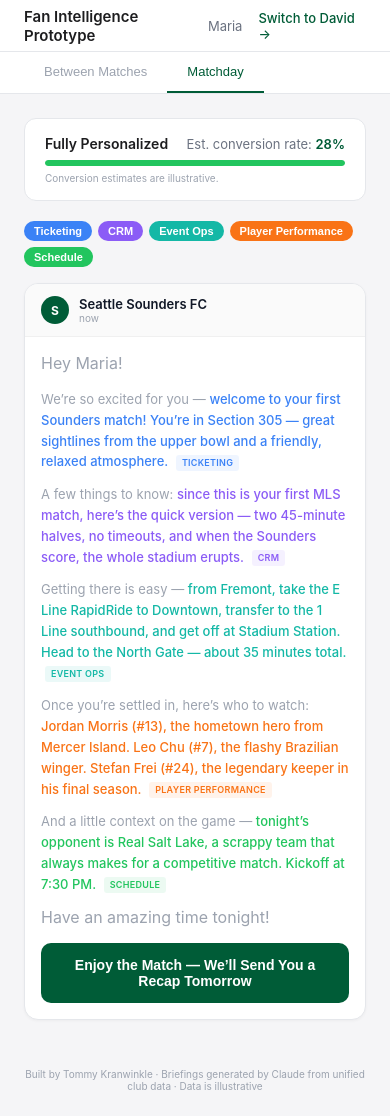
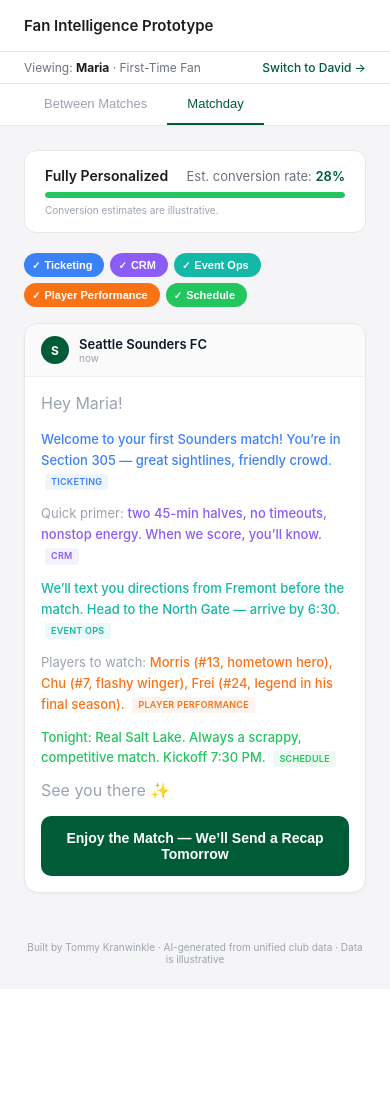
Before and after one commit to Tkranwin/fan-intelligence-prototype, a Flask app: page /briefing/maria in a window 390 px wide. After the commit the page ends 963 px from the top, so only its background shows below. Run offline with Flask 3, Linux system fonts and the light colour scheme.

Commit message:
Polish: mobile UX, Maria SMS brevity, per-mode conversions, copy cleanup
- Tighten landing page mobile spacing so persona cards visible without scroll
- Add checkmark indicators to mobile toggle pills for clear tap affordance
- Move persona switcher to dedicated bar below nav with breathing room
- Shorten Maria SMS sentences to 1-2 lines each, replace transit directions
- Per-mode conversion rates: David between 8%, matchday 4%, Maria matchday 28%, between 14%
- Remove Claude branding from all footers
- Trim framing paragraph copy

Co-Authored-By: Claude Opus 4.6 (1M context) <noreply@anthropic.com>

```diff
--- a/app.py
+++ b/app.py
@@ -319,90 +319,90 @@ BRIEFING_SENTENCES = {
         "matchday": {
             "subject": "Your matchday guide",
             "greeting": "Hey Maria!",
-            "closing": "Have an amazing time tonight!",
+            "closing": "See you there \u2728",
             "segments": [
                 {
-                    "bridge": "We\u2019re so excited for you \u2014 ",
+                    "bridge": "",
                     "source": "Ticketing",
                     "color": "#3b82f6",
-                    "personalized": "welcome to your first Sounders match! You\u2019re in Section 305 \u2014 great sightlines from the upper bowl and a friendly, relaxed atmosphere.",
-                    "generic": "welcome to Lumen Field for tonight\u2019s Sounders match.",
+                    "personalized": "Welcome to your first Sounders match! You\u2019re in Section 305 \u2014 great sightlines, friendly crowd.",
+                    "generic": "Welcome to Lumen Field for tonight\u2019s match.",
                 },
                 {
-                    "bridge": "A few things to know: ",
+                    "bridge": "Quick primer: ",
                     "source": "CRM",
                     "color": "#8b5cf6",
-                    "personalized": "since this is your first MLS match, here\u2019s the quick version \u2014 two 45-minute halves, no timeouts, and when the Sounders score, the whole stadium erupts.",
-                    "generic": "enjoy tonight\u2019s match. Visit soundersfc.com for more info.",
+                    "personalized": "two 45-min halves, no timeouts, nonstop energy. When we score, you\u2019ll know.",
+                    "generic": "enjoy tonight\u2019s match.",
                 },
                 {
-                    "bridge": "Getting there is easy \u2014 ",
+                    "bridge": "",
                     "source": "Event Ops",
                     "color": "#14b8a6",
-                    "personalized": "from Fremont, take the E Line RapidRide to Downtown, transfer to the 1 Line southbound, and get off at Stadium Station. Head to the North Gate \u2014 about 35 minutes total.",
-                    "generic": "Lumen Field is accessible by light rail at Stadium Station.",
+                    "personalized": "We\u2019ll text you directions from Fremont before the match. Head to the North Gate \u2014 arrive by 6:30.",
+                    "generic": "Lumen Field is at Stadium Station on the light rail.",
                 },
                 {
-                    "bridge": "Once you\u2019re settled in, here\u2019s who to watch: ",
+                    "bridge": "Players to watch: ",
                     "source": "Player Performance",
                     "color": "#f97316",
-                    "personalized": "Jordan Morris (#13), the hometown hero from Mercer Island. Leo Chu (#7), the flashy Brazilian winger. Stefan Frei (#24), the legendary keeper in his final season.",
-                    "generic": "check out tonight\u2019s starting lineup at soundersfc.com.",
+                    "personalized": "Morris (#13, hometown hero), Chu (#7, flashy winger), Frei (#24, legend in his final season).",
+                    "generic": "check the starting lineup at soundersfc.com.",
                 },
                 {
-                    "bridge": "And a little context on the game \u2014 ",
+                    "bridge": "",
                     "source": "Schedule",
                     "color": "#22c55e",
-                    "personalized": "tonight\u2019s opponent is Real Salt Lake, a scrappy team that always makes for a competitive match. Kickoff at 7:30 PM.",
-                    "generic": "kickoff is at 7:30 PM.",
+                    "personalized": "Tonight: Real Salt Lake. Always a scrappy, competitive match. Kickoff 7:30 PM.",
+                    "generic": "Kickoff is at 7:30 PM.",
                 },
             ],
             "cta": {
-                "personalized": "Enjoy the Match \u2014 We\u2019ll Send You a Recap Tomorrow",
-                "generic_finance_off": "Visit soundersfc.com for More",
-                "generic_ticketing_off": "Visit soundersfc.com for More",
+                "personalized": "Enjoy the Match \u2014 We\u2019ll Send a Recap Tomorrow",
+                "generic_finance_off": "Visit soundersfc.com",
+                "generic_ticketing_off": "Visit soundersfc.com",
                 "generic_multiple_off": "Visit soundersfc.com",
             },
         },
         "between": {
             "subject": "Your match recap",
             "greeting": "Hey Maria!",
-            "closing": "We\u2019d love to see you there.",
+            "closing": "Hope to see you there \u26bd",
             "segments": [
                 {
-                    "bridge": "What a first match \u2014 ",
+                    "bridge": "",
                     "source": "Ticketing",
                     "color": "#3b82f6",
-                    "personalized": "a 3-0 win! Not a bad way to start. You picked a great seat in Section 305 for seeing the full flow of the game.",
-                    "generic": "thanks for attending a recent Sounders match.",
+                    "personalized": "3-0 win for your first match! Section 305 was a great pick.",
+                    "generic": "Thanks for attending a recent match.",
                 },
                 {
-                    "bridge": "One moment worth knowing more about: ",
+                    "bridge": "One to know: ",
                     "source": "Player Performance",
                     "color": "#f97316",
-                    "personalized": "that goal from Jordan Morris in the 23rd minute was his 103rd for the club \u2014 he grew up 15 minutes away in Mercer Island and chose to stay home instead of playing in Europe.",
-                    "generic": "the Sounders have several exciting players to follow.",
+                    "personalized": "that Morris goal was his 103rd for the club. He grew up 15 min away and chose to stay home over Europe.",
+                    "generic": "the Sounders have exciting players to follow.",
                 },
                 {
-                    "bridge": "Here\u2019s something fun to follow \u2014 ",
+                    "bridge": "",
                     "source": "CRM",
                     "color": "#8b5cf6",
-                    "personalized": "since you\u2019re new to Seattle, the Sounders are woven into the city. Leo Chu has been documenting his own Seattle exploration on social media \u2014 following along is a fun way to get to know both the team and your new home.",
-                    "generic": "follow the Sounders on social media for updates.",
+                    "personalized": "Since you\u2019re new to Seattle \u2014 follow Leo Chu on social. He\u2019s been exploring the city and it\u2019s a fun way to get into the team.",
+                    "generic": "Follow the Sounders on social media.",
                 },
                 {
-                    "bridge": "Ready for round two? ",
+                    "bridge": "Next up: ",
                     "source": "Schedule",
                     "color": "#22c55e",
-                    "personalized": "The next home match is April 12 vs Portland Timbers \u2014 the biggest rivalry in MLS. Saturday night, 7 PM kickoff, and the atmosphere will be unlike anything you\u2019ve experienced.",
-                    "generic": "Check soundersfc.com for the upcoming schedule.",
+                    "personalized": "April 12 vs Portland \u2014 biggest rivalry in MLS. Saturday night, 7 PM. The atmosphere will be unreal.",
+                    "generic": "Check soundersfc.com for the schedule.",
                 },
                 {
-                    "bridge": "And the best part \u2014 ",
+                    "bridge": "",
                     "source": "Finance",
                     "color": "#14b8a6",
-                    "personalized": "tickets in Section 305, right where you sat, are available for $38. Only 3 seats left.",
-                    "generic": "tickets available at soundersfc.com.",
+                    "personalized": "Section 305 seats (right where you sat): $38. Only 3 left.",
+                    "generic": "Tickets at soundersfc.com.",
                 },
             ],
             "cta": {
--- a/templates/briefing.html
+++ b/templates/briefing.html
@@ -29,6 +29,21 @@
     .nav-persona { color: #6b7280; }
     .nav-switch { color: #005C37; text-decoration: none; font-weight: 500; }
     .nav-switch:hover { color: #00804d; }
+
+    /* --- PERSONA BAR --- */
+    .persona-bar {
+      background: #ffffff; border-bottom: 1px solid #e5e7eb;
+      padding: 8px 24px; display: flex; align-items: center; justify-content: space-between;
+      flex-wrap: wrap; gap: 4px;
+    }
+    .persona-bar-info { font-size: 12px; color: #6b7280; }
+    .persona-bar-info strong { color: #1d1d1f; }
+    .persona-bar-switch { font-size: 12px; color: #005C37; text-decoration: none; font-weight: 500; }
+    .persona-bar-switch:hover { color: #00804d; }
+    .desktop-only { display: flex; }
+    @media (max-width: 768px) {
+      .desktop-only { display: none; }
+    }
 
     /* --- TABS --- */
     .tabs {
@@ -175,10 +190,15 @@
       flex-wrap: wrap; gap: 6px;
     }
     .pill-btn {
-      font-size: 11px; font-weight: 600; padding: 4px 10px; border-radius: 12px;
-      border: none; cursor: pointer; transition: all 0.15s; color: white;
+      font-size: 11px; font-weight: 600; padding: 4px 10px 4px 6px; border-radius: 12px;
+      border: 2px solid transparent; cursor: pointer; transition: all 0.15s; color: white;
+      display: inline-flex; align-items: center; gap: 4px;
     }
-    .pill-btn.off { background: #e5e7eb !important; color: #9ca3af; }
+    .pill-btn .pill-icon { font-size: 10px; }
+    .pill-btn.off {
+      background: #ffffff !important; color: #9ca3af;
+      border-color: #d1d5db;
+    }
 
     /* --- FOOTER --- */
     .footer { text-align: center; padding: 24px; font-size: 10px; color: #9ca3af; }
@@ -199,11 +219,17 @@
   <!-- Nav -->
   <nav class="nav">
     <a href="/" class="nav-brand">Fan Intelligence Prototype</a>
-    <div class="nav-right">
+    <div class="nav-right desktop-only">
       <span class="nav-persona">{{ persona.display_name }}</span>
       <a href="/briefing/{{ other_persona.id }}" class="nav-switch">Switch to {{ other_persona.display_name }} &rarr;</a>
     </div>
   </nav>
+
+  <!-- Persona context bar (mobile-friendly) -->
+  <div class="persona-bar">
+    <span class="persona-bar-info">Viewing: <strong>{{ persona.display_name }}</strong> &middot; {{ persona.tagline }}</span>
+    <a href="/briefing/{{ other_persona.id }}" class="persona-bar-switch">Switch to {{ other_persona.display_name }} &rarr;</a>
+  </div>
 
   <!-- Tabs -->
   <div class="tabs">
@@ -243,7 +269,7 @@
     </div>
   </div>
 
-  <div class="footer">Built by Tommy Kranwinkle &middot; Briefings generated by Claude from unified club data &middot; Data is illustrative</div>
+  <div class="footer">Built by Tommy Kranwinkle &middot; AI-generated from unified club data &middot; Data is illustrative</div>
 
   <script>
     const PERSONA = "{{ persona.id }}";
@@ -351,8 +377,9 @@
         const pill = document.createElement("button");
         pill.className = "pill-btn";
         pill.style.background = seg.color;
+        pill.style.borderColor = seg.color;
         pill.dataset.source = seg.source;
-        pill.textContent = seg.source;
+        pill.innerHTML = `<span class="pill-icon">\u2713</span>${esc(seg.source)}`;
         pill.onclick = () => {
           const cb = document.querySelector(`.src-cb[data-source="${seg.source}"]`);
           if (cb) { cb.checked = !cb.checked; onToggle(); }
@@ -371,12 +398,17 @@
       document.querySelectorAll(".pill-btn").forEach(p => {
         const cb = document.querySelector(`.src-cb[data-source="${p.dataset.source}"]`);
         const seg = d.segments.find(s => s.source === p.dataset.source);
+        const icon = p.querySelector(".pill-icon");
         if (cb && cb.checked) {
           p.classList.remove("off");
-          p.style.background = seg ? seg.color : "#00C9A7";
+          p.style.background = seg ? seg.color : "#005C37";
+          p.style.borderColor = seg ? seg.color : "#005C37";
+          if (icon) icon.textContent = "\u2713";
         } else {
           p.classList.add("off");
           p.style.background = "";
+          p.style.borderColor = "";
+          if (icon) icon.textContent = "\u25CB";
         }
       });
     }
```
Also changed, not shown: templates/index.html (+22 -12 lines).
